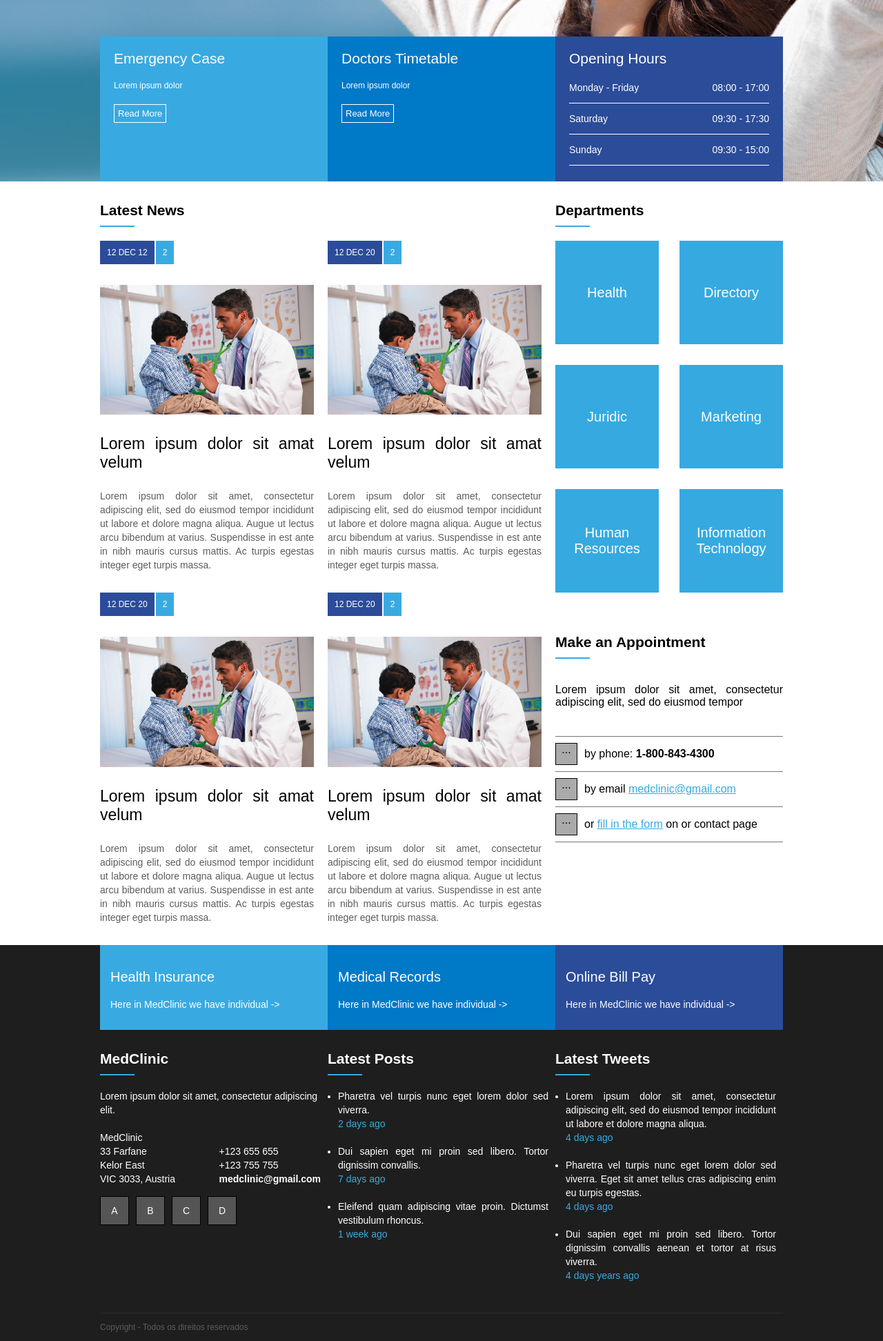
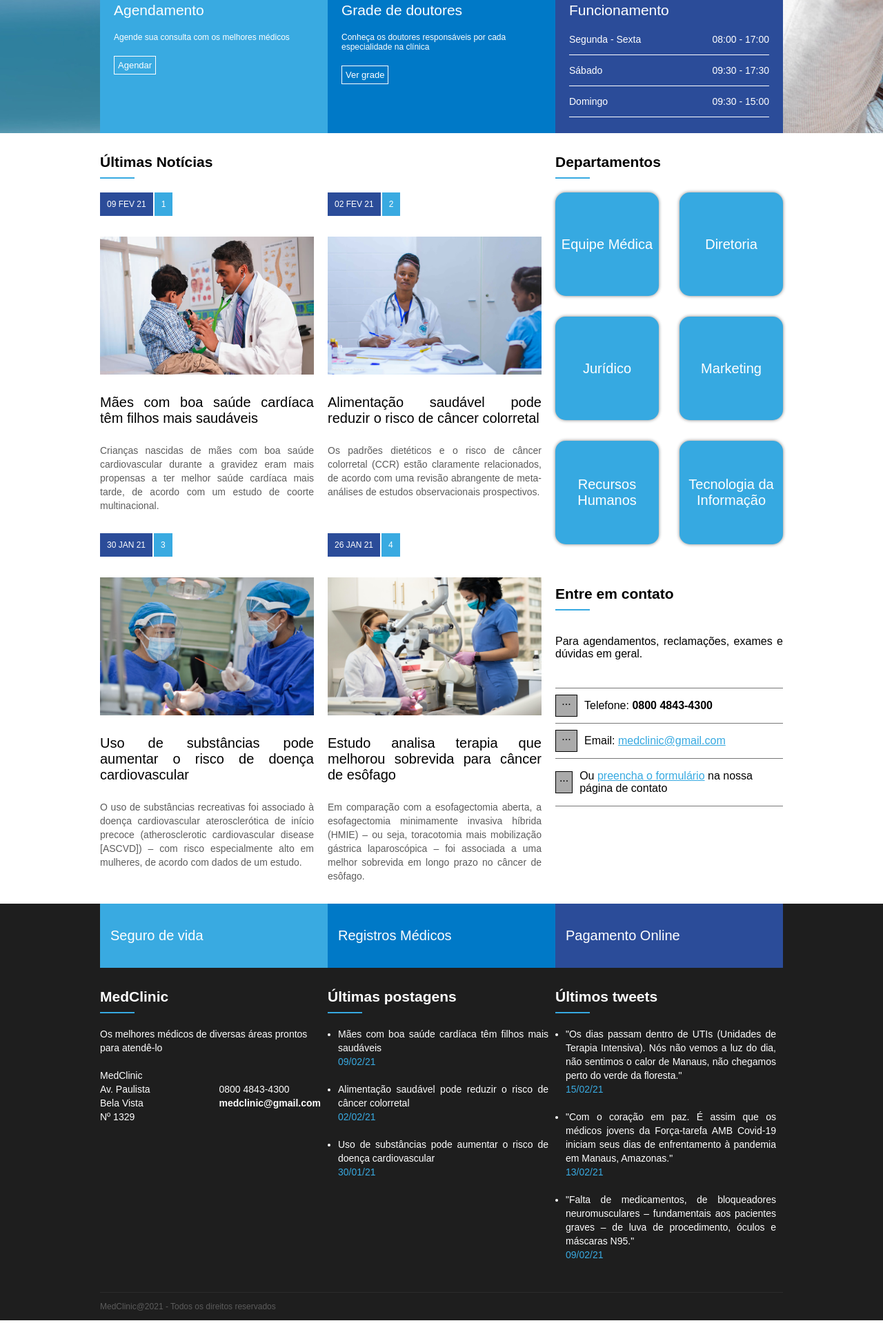
Before and after one commit to drigoolvr/Medclinic, a plain HTML site: page index.html in a window 1280 px wide. Shown: the part 527-2471 px from the top of the page at 69% size. After the commit the page ends 2441 px from the top, so only its background shows below. Drawn offline with Linux system fonts and the light colour scheme.

Commit message:
Corrigindo textos

```diff
--- a/assets/css/template.css
+++ b/assets/css/template.css
@@ -10,7 +10,7 @@ body {
 header {
     display:flex;
     justify-content:center;
-    height:120px;
+    height:50px;
 }
 
 .container {
@@ -26,11 +26,10 @@ header {
 }
 
 .logo p {
-    font-size: 50px;
+    font-size: 40px;
     color: #39aae1;
     font-weight: bold;
     text-shadow: 1px 1px 0px black;
-    border-bottom: 5px solid #39aae1;
 }
 
 .menu {
@@ -86,7 +85,7 @@ nav a:hover {
 
 .banner_headline h1 {
     color:#FFFFFF;
-    font-size:70px;
+    font-size:50px;
     text-shadow: 0px 1px 0px #555555;
     margin:0;
     padding:0;
@@ -204,6 +203,7 @@ nav a:hover {
 
 .bluesquares {
     background-color:#36a9e1;
+    border-radius: 15px;
     width:150px;
     height:150px;
     margin-bottom:30px;
@@ -214,6 +214,7 @@ nav a:hover {
     font-size: 20px;
     text-align: center;
     cursor: pointer;
+    box-shadow: 0px 0px 5px grey;
 }
 
 .widget_contact_text {
@@ -270,14 +271,14 @@ article .news_thumbnail {
 
 article .news_thumbnail img {
     width:100%;
-    height:auto;
+    height:200px;
 }
 
 article .news_title {
     margin-top: 25px;
     margin-bottom:25px;
     color:black;
-    font-size: 23px;
+    font-size: 20px;
 }
 
 article .news_resume {
@@ -395,21 +396,6 @@ footer .widget_title_text {
     text-align:justify;
 }
 
-.social_media_icons {
-    margin-top:15px;
-    display:flex;
-}
-
-.media_icon {
-    margin-right:10px;
-    width:40px;
-    height:40px;
-    background-color: #555555;
-    border: 1px solid black;
-    text-align: center;
-    line-height: 40px;
-}
-
 .menuMobile {
     display:none;
     width:40px;
--- a/index.html
+++ b/index.html
@@ -36,15 +36,15 @@
                 <ul>
                     <li class = "active"><a href = "">HOME</a></li>
 
-                    <li><a href = "">INFO</a></li>
+                    <li><a href = "">INFORMAÇÕES</a></li>
 
-                    <li><a href = "">CLINICS</a></li>
+                    <li><a href = "">CLÍNICAS</a></li>
 
-                    <li><a href = "">TEAM</a></li>
+                    <li><a href = "">TIME</a></li>
 
-                    <li><a href = "">ABOUT</a></li>
+                    <li><a href = "">SOBRE</a></li>
 
-                    <li><a href = "">CONTACT</a></li>
+                    <li><a href = "">CONTATO</a></li>
                 </ul>
             </nav>
         </div>
@@ -54,35 +54,35 @@
 <section id = "banner">
     <div class = "container column">
         <div class = "banner_headline">
-            <h1>Top notch experience</h1>
-            <h2>Lorem ipsum dolor sit amet, consectetur adipiscing elit</h2>
+            <h1>Atendimento de alto nível</h1>
+            <h2>Os melhores médicos de diversas áreas prontos para atendê-lo</h2>
         </div>
 
         <div class = "banner_options">
             <div class = "banner1">
-                <div class = "banner_title">Emergency Case</div>
-                <div class = "banner_desc">Lorem ipsum dolor</div>
-                <a href = "">Read More</a>
+                <div class = "banner_title">Agendamento</div>
+                <div class = "banner_desc">Agende sua consulta com os melhores médicos</div>
+                <a href = "">Agendar</a>
             </div>
 
             <div class = "banner2">
-                <div class = "banner_title">Doctors Timetable</div>
-                <div class = "banner_desc">Lorem ipsum dolor</div>
-                <a href = "">Read More</a>
+                <div class = "banner_title">Grade de doutores</div>
+                <div class = "banner_desc">Conheça os doutores responsáveis por cada especialidade na clínica</div>
+                <a href = "">Ver grade</a>
             </div>
 
             <div class = "banner3">
-                <div class = "banner_title">Opening Hours</div>
+                <div class = "banner_title">Funcionamento</div>
                 <div class = "horario1">
-                    <p>Monday - Friday</p>
+                    <p>Segunda - Sexta</p>
                     <p>08:00 - 17:00</p>
                 </div>
                 <div class = "horario2">
-                    <p>Saturday</p>
+                    <p>Sábado</p>
                     <p>09:30 - 17:30</p>
                 </div>
                 <div class = "horario3">
-                    <p>Sunday</p>
+                    <p>Domingo</p>
                     <p>09:30 - 15:00</p>
                 </div>
             </div>
@@ -95,7 +95,7 @@
         <section>
             <div class = "widget">
                 <div class = "widget_title">
-                    <div class = "widget_title_text">Latest News</div>
+                    <div class = "widget_title_text">Últimas Notícias</div>
                     <div class = "widget_title_bar"></div>
                 </div>
 
@@ -103,8 +103,8 @@
                     <article>
                         <a href = "https://www.google.com.br">
                             <div class = "news_data">
-                                <div class = "news_posted_at">12 DEC 12</div>
-                                <div class = "news_comments">2</div>
+                                <div class = "news_posted_at">09 FEV 21</div>
+                                <div class = "news_comments">1</div>
                             </div>
 
                             <div class = "news_thumbnail">
@@ -112,11 +112,11 @@
                             </div>
 
                             <div class = "news_title">
-                                Lorem ipsum dolor sit amat velum
+                                Mães com boa saúde cardíaca têm filhos mais saudáveis
                             </div>
 
                             <div class = "news_resume">
-                                Lorem ipsum dolor sit amet, consectetur adipiscing elit, sed do eiusmod tempor incididunt ut labore et dolore magna aliqua. Augue ut lectus arcu bibendum at varius. Suspendisse in est ante in nibh mauris cursus mattis. Ac turpis egestas integer eget turpis massa.
+                                Crianças nascidas de mães com boa saúde cardiovascular durante a gravidez eram mais propensas a ter melhor saúde cardíaca mais tarde, de acordo com um estudo de coorte multinacional.
                             </div>
                         </a>
                     </article>
@@ -124,20 +124,20 @@
                     <article>
                         <a href = "https://www.google.com.br">
                             <div class = "news_data">
-                                <div class = "news_posted_at">12 DEC 20</div>
+                                <div class = "news_posted_at">02 FEV 21</div>
                                 <div class = "news_comments">2</div>
                             </div>
 
                             <div class = "news_thumbnail">
-                                <img src = "assets/images/dr.jpg" />
+                                <img src = "assets/images/dr2.jpg" />
                             </div>
 
                             <div class = "news_title">
-                                Lorem ipsum dolor sit amat velum
+                                Alimentação saudável pode reduzir o risco de câncer colorretal
                             </div>
 
                             <div class = "news_resume">
-                                Lorem ipsum dolor sit amet, consectetur adipiscing elit, sed do eiusmod tempor incididunt ut labore et dolore magna aliqua. Augue ut lectus arcu bibendum at varius. Suspendisse in est ante in nibh mauris cursus mattis. Ac turpis egestas integer eget turpis massa.
+                                Os padrões dietéticos e o risco de câncer colorretal (CCR) estão claramente relacionados, de acordo com uma revisão abrangente de meta-análises de estudos observacionais prospectivos.
                             </div>
                         </a>
                     </article>
@@ -145,20 +145,20 @@
                     <article>
                         <a href = "https://www.google.com.br">
                             <div class = "news_data">
-                                <div class = "news_posted_at">12 DEC 20</div>
-                                <div class = "news_comments">2</div>
+                                <div class = "news_posted_at">30 JAN 21</div>
+                                <div class = "news_comments">3</div>
                             </div>
 
                             <div class = "news_thumbnail">
-                                <img src = "assets/images/dr.jpg" />
+                                <img src = "assets/images/dr3.jpg" />
                             </div>
 
                             <div class = "news_title">
-                                Lorem ipsum dolor sit amat velum
+                                Uso de substâncias pode aumentar o risco de doença cardiovascular
                             </div>
 
                             <div class = "news_resume">
-                                Lorem ipsum dolor sit amet, consectetur adipiscing elit, sed do eiusmod tempor incididunt ut labore et dolore magna aliqua. Augue ut lectus arcu bibendum at varius. Suspendisse in est ante in nibh mauris cursus mattis. Ac turpis egestas integer eget turpis massa.
+                                O uso de substâncias recreativas foi associado à doença cardiovascular aterosclerótica de início precoce (atherosclerotic cardiovascular disease [ASCVD]) – com risco especialmente alto em mulheres, de acordo com dados de um estudo.
                             </div>
                         </a>
                     </article>
@@ -166,20 +166,20 @@
                     <article>
                         <a href = "https://www.google.com.br">
                             <div class = "news_data">
-                                <div class = "news_posted_at">12 DEC 20</div>
-                                <div class = "news_comments">2</div>
+                                <div class = "news_posted_at">26 JAN 21</div>
+                                <div class = "news_comments">4</div>
                             </div>
 
                             <div class = "news_thumbnail">
-                                <img src = "assets/images/dr.jpg" />
+                                <img src = "assets/images/dr4.jpg" />
                             </div>
 
                             <div class = "news_title">
-                                Lorem ipsum dolor sit amat velum
+                                Estudo analisa terapia que melhorou sobrevida para câncer de esôfago
                             </div>
 
                             <div class = "news_resume">
-                                Lorem ipsum dolor sit amet, consectetur adipiscing elit, sed do eiusmod tempor incididunt ut labore et dolore magna aliqua. Augue ut lectus arcu bibendum at varius. Suspendisse in est ante in nibh mauris cursus mattis. Ac turpis egestas integer eget turpis massa.
+                                Em comparação com a esofagectomia aberta, a esofagectomia minimamente invasiva híbrida (HMIE) – ou seja, toracotomia mais mobilização gástrica laparoscópica – foi associada a uma melhor sobrevida em longo prazo no câncer de esôfago.
                             </div>
                         </a>
                     </article>
@@ -190,29 +190,29 @@
         <aside>
             <div class = "widget">
                 <div class = "widget_title">
-                    <div class = "widget_title_text">Departments</div>
+                    <div class = "widget_title_text">Departamentos</div>
                     <div class = "widget_title_bar"></div>
                 </div>
 
                 <div class = "widget_body">
-                    <div class = "bluesquares">Health</div>
-                    <div class = "bluesquares">Directory</div>
-                    <div class = "bluesquares">Juridic</div>
+                    <div class = "bluesquares">Equipe Médica</div>
+                    <div class = "bluesquares">Diretoria</div>
+                    <div class = "bluesquares">Jurídico</div>
                     <div class = "bluesquares">Marketing</div>
-                    <div class = "bluesquares">Human Resources</div>
-                    <div class = "bluesquares">Information Technology</div>
+                    <div class = "bluesquares">Recursos Humanos</div>
+                    <div class = "bluesquares">Tecnologia da Informação</div>
                 </div>
             </div>
 
             <div class = "widget">
                 <div class = "widget_title">
-                    <div class = "widget_title_text">Make an Appointment</div>
+                    <div class = "widget_title_text">Entre em contato</div>
                     <div class = "widget_title_bar"></div>
                 </div>
 
                 <div class = "widget_body">
 
-                    <p class = "widget_contact_text">Lorem ipsum dolor sit amet, consectetur adipiscing elit, sed do eiusmod tempor</p>
+                    <p class = "widget_contact_text">Para agendamentos, reclamações, exames e dúvidas em geral.</p>
 
                     <div class = "widget_contact_bar"></div>
 
@@ -220,7 +220,7 @@
                         <div class = "icone">
                             ...
                         </div>
-                        <p class = "contacts">by phone: <b>1-800-843-4300</b></p>
+                        <p class = "contacts">Telefone: <b>0800 4843-4300</b></p>
                     </div>
 
                     <div class = "widget_contact_bar"></div>
@@ -229,7 +229,7 @@
                         <div class = "icone">
                             ...
                         </div>
-                        <p class = "contacts">by email <a href = "https://www.google.com.br">medclinic@gmail.com</a></p>
+                        <p class = "contacts">Email: <a href = "https://www.google.com.br">medclinic@gmail.com</a></p>
                     </div>
 
                     <div class = "widget_contact_bar"></div>
@@ -238,7 +238,7 @@
                         <div class = "icone">
                             ...
                         </div>
-                        <p class = "contacts">or <a href = "https://www.google.com.br">fill in the form</a> on or contact page</p>
+                        <p class = "contacts">Ou <a href = "https://www.google.com.br">preencha o formulário</a> na nossa página de contato</p>
                     </div>
 
                     <div class = "widget_contact_bar"></div>
@@ -253,23 +253,19 @@
         <div class = "footer_menu">
             <div class = "fm_1">
                 <a href = "https://www.google.com.br">
-                    <p class = "fm_title">Health Insurance</p>
-                    <p class = "fm_text">Here in MedClinic we have individual -></p>
-
+                    <p class = "fm_title">Seguro de vida</p>
                 </a>
             </div>
 
             <div class = "fm_2">
                 <a href = "https://www.google.com.br">
-                    <p class = "fm_title">Medical Records</p>
-                    <p class = "fm_text">Here in MedClinic we have individual -></p>
+                    <p class = "fm_title">Registros Médicos</p>
                 </a>
             </div>
 
             <div class = "fm_3">
                 <a href = "https://www.google.com.br">
-                    <p class = "fm_title">Online Bill Pay</p>
-                    <p class = "fm_text">Here in MedClinic we have individual -></p>
+                    <p class = "fm_title">Pagamento Online</p>
                 </a>
             </div>
         </div>
@@ -284,30 +280,22 @@
 
                     <div class = "widget_body">
                         <div class = "clinic_contacts_info">
-                            Lorem ipsum dolor sit amet, consectetur adipiscing elit.
+                            Os melhores médicos de diversas áreas prontos para atendê-lo
                             <br/><br/>
                             MedClinic
                             <br/>
 
                             <div class = "clinic_contacts_body">
                                 <div class = "clinic_data1">
-                                    33 Farfane <br/>
-                                    Kelor East <br/>
-                                    VIC 3033, Austria
+                                    Av. Paulista <br/>
+                                    Bela Vista <br/>
+                                    Nº 1329
                                 </div>
 
                                 <div class = "clinic_data2">
-                                    +123 655 655 <br/>
-                                    +123 755 755 <br/>
+                                    0800 4843-4300<br/>
                                     <b>medclinic@gmail.com</b>
                                 </div>
-                            </div>
-
-                            <div class = "social_media_icons">
-                                <div class = "media_icon">A</div>
-                                <div class = "media_icon">B</div>
-                                <div class = "media_icon">C</div>
-                                <div class = "media_icon">D</div>
                             </div>
                         </div>
                     </div>
@@ -317,7 +305,7 @@
             <div class = "footer_areaitem">
                 <div class = "widget">
                     <div class = "widget_title">
-                        <div class = "widget_title_text">Latest Posts</div>
+                        <div class = "widget_title_text">Últimas postagens</div>
                         <div class = "widget_title_bar"></div>
                     </div>
 
@@ -325,15 +313,15 @@
                         <div class = "posts">
                             <ul>
                                 <li>
-                                    Pharetra vel turpis nunc eget lorem dolor sed viverra.<br/><p>2 days ago</p><br/>
+                                    Mães com boa saúde cardíaca têm filhos mais saudáveis<br/><p>09/02/21</p><br/>
                                 </li>
 
                                 <li>
-                                    Dui sapien eget mi proin sed libero. Tortor dignissim convallis.<br/><p>7 days ago</p><br/>
+                                    Alimentação saudável pode reduzir o risco de câncer colorretal<br/><p>02/02/21</p><br/>
                                 </li>
 
                                 <li>
-                                    Eleifend quam adipiscing vitae proin. Dictumst vestibulum rhoncus.<br/><p>1 week ago</p>
+                                    Uso de substâncias pode aumentar o risco de doença cardiovascular<br/><p>30/01/21</p>
                                 </li>
                             </ul>
                         </div>
@@ -344,7 +332,7 @@
             <div class = "footer_areaitem">
                 <div class = "widget">
                     <div class = "widget_title">
-                        <div class = "widget_title_text">Latest Tweets</div>
+                        <div class = "widget_title_text">Últimos tweets</div>
                         <div class = "widget_title_bar"></div>
                     </div>
 
@@ -352,15 +340,15 @@
                         <div class = "posts">
                             <ul>
                                 <li>
-                                    Lorem ipsum dolor sit amet, consectetur adipiscing elit, sed do eiusmod tempor incididunt ut labore et dolore magna aliqua.<br/><p>4 days ago</p><br/>
+                                    "Os dias passam dentro de UTIs (Unidades de Terapia Intensiva). Nós não vemos a luz do dia, não sentimos o calor de Manaus, não chegamos perto do verde da floresta."<br/><p>15/02/21</p><br/>
                                 </li>
 
                                 <li>
-                                    Pharetra vel turpis nunc eget lorem dolor sed viverra. Eget sit amet tellus cras adipiscing enim eu turpis egestas.<br/><p>4 days ago</p><br/>
+                                    "Com o coração em paz. É assim que os médicos jovens da Força-tarefa AMB Covid-19 iniciam seus dias de enfrentamento à pandemia em Manaus, Amazonas."<br/><p>13/02/21</p><br/>
                                 </li>
 
                                 <li>
-                                    Dui sapien eget mi proin sed libero. Tortor dignissim convallis aenean et tortor at risus viverra.<br/><p>4 days years ago</p>
+                                    "Falta de medicamentos, de bloqueadores neuromusculares – fundamentais aos pacientes graves – de luva de procedimento, óculos e máscaras N95."<br/><p>09/02/21</p>
                                 </li>
                             </ul>
                         </div>
@@ -370,7 +358,7 @@
         </div>
 
         <div class = "footer_copy">
-            Copyright - Todos os direitos reservados
+            MedClinic@2021 - Todos os direitos reservados
         </div>
     </div>
 </footer>
```
Also changed, not shown: assets/images/dr2.jpg (added), assets/images/dr3.jpg (added), assets/images/dr4.jpg (added).
